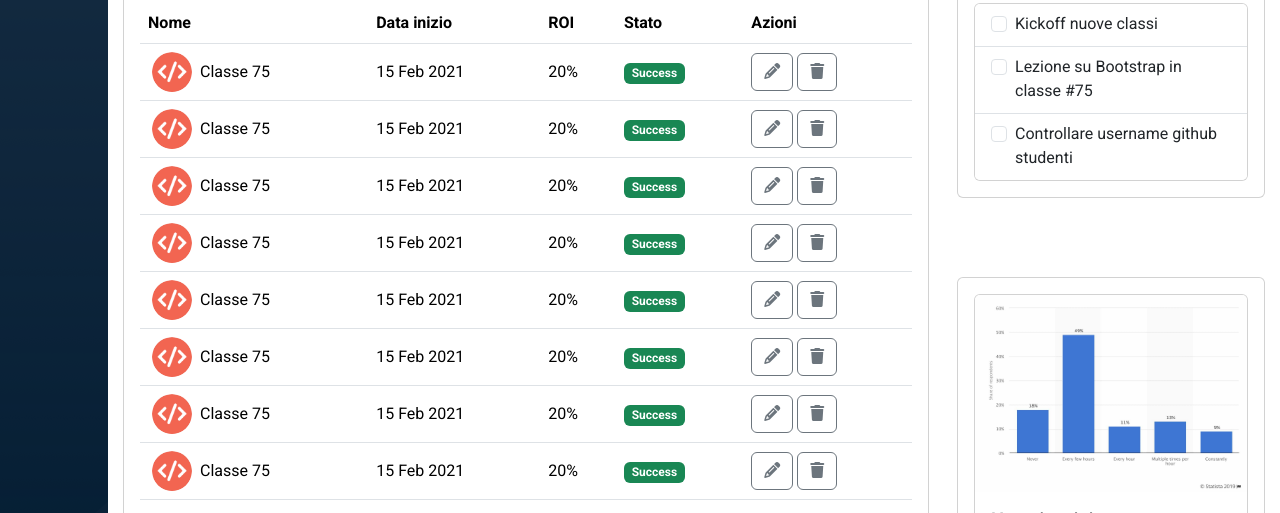
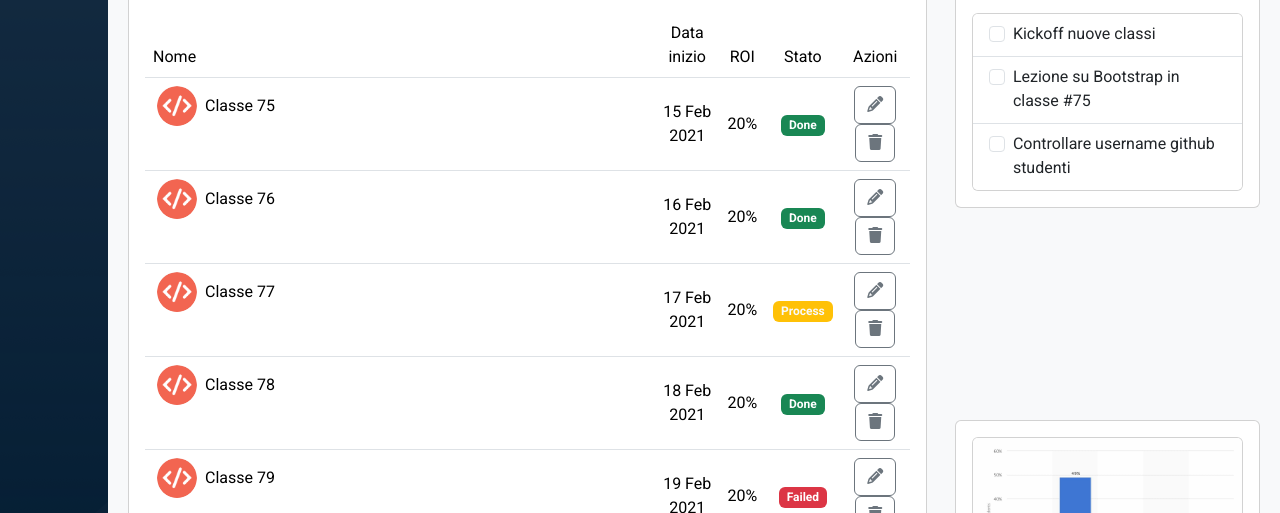
Before and after one commit to Alethepata/html-css-bootstrap-dashboard, a plain HTML site: page index.html in a window 1280 px wide. Shown: the part 287-800 px from the top of the page. Drawn offline with nearby package versions, Linux system fonts and the light colour scheme.

Commit message:
[Edit] table

```diff
--- a/css/style.css
+++ b/css/style.css
@@ -39,11 +39,11 @@ margin-top: 60px;
   height: 100%;
   overflow: auto;
 }
-.m_container{
-margin:15px;
+.p_container:nth-child(2){
+background-color: #f8f9fa;
 }
 .p_container{
-padding: 25px 15px;
+padding: 25px 20px;
 }
 
 .button_custom{
--- a/index.html
+++ b/index.html
@@ -155,9 +155,10 @@
             </div>
           </div>
         </div>
-        <div class="m_container d-xl-flex">
-          <div class="row row-cols-1 row_card_1_custom me-3">
-            <div class="col mb-5">
+        <div class="p_container d-xl-flex">
+
+          <div class="row row-cols-1 row_card_1_custom me-xl-3">
+            <div class="col mb-4">
               <div class="card">
                 <div class="card-header">
                   <h3>
@@ -169,19 +170,19 @@
                   <table class="table table-hover">
                     <thead>
                       <tr>
-                        <th colspan="12" >
+                        <th  class="col-xl-8 fw-normal" >
                           Nome
                         </th>
-                        <th scope="col">
+                        <th class="col fw-normal text-center">
                           Data inizio
                         </th>
-                        <th scope="col">
+                        <th class="col fw-normal  text-center">
                           ROI
                         </th>
-                        <th scope="col">
+                        <th class="col fw-normal  text-center">
                           Stato
                         </th>
-                        <th scope="col">
+                        <th class="col fw-normal text-center">
                           Azioni
                         </th>
                       </tr>
@@ -189,25 +190,27 @@
                     <tbody>
 
                       <tr>
-                        <td colspan="12">
+                        <td>
                           <img class="class_avatar rounded-circle mx-1" src="img/class-avatar.jpg" alt="">
                           <span class="align-middle">
                             Classe 75
                           </span>
                         </td>
-                        <td class="align-middle">15 Feb 2021</td>
-                        <td class="align-middle">
+                        <td class="align-middle text-center">
+                          15 Feb 2021
+                        </td>
+                        <td class="align-middle text-center">
                           <span>
                             20%
                           </span>
                         </td>
-                        <td class="align-middle">
+                        <td class="align-middle text-center">
                           <span class="badge text-bg-success">
-                            Success
+                            Done
                           </span>
 
                         </td>
-                        <td class="align-middle">
+                        <td class="align-middle text-center">
                           <a class="btn btn-outline-secondary" href="http://">
                             <i class="fa-solid fa-pencil"></i>
                           </a>
@@ -218,25 +221,27 @@
                       </tr>
 
                       <tr>
-                        <td colspan="12">
+                        <td>
                           <img class="class_avatar rounded-circle mx-1" src="img/class-avatar.jpg" alt="">
                           <span class="align-middle">
-                            Classe 75
+                            Classe 76
                           </span>
                         </td>
-                        <td class="align-middle">15 Feb 2021</td>
-                        <td class="align-middle">
+                        <td class="align-middle text-center">
+                          16 Feb 2021
+                        </td>
+                        <td class="align-middle text-center">
                           <span>
                             20%
                           </span>
                         </td>
-                        <td class="align-middle">
+                        <td class="align-middle text-center">
                           <span class="badge text-bg-success">
-                            Success
+                            Done
                           </span>
 
                         </td>
-                        <td class="align-middle">
+                        <td class="align-middle text-center">
                           <a class="btn btn-outline-secondary" href="http://">
                             <i class="fa-solid fa-pencil"></i>
                           </a>
@@ -247,25 +252,27 @@
                       </tr>
 
                       <tr>
-                        <td colspan="12">
+                        <td>
                           <img class="class_avatar rounded-circle mx-1" src="img/class-avatar.jpg" alt="">
                           <span class="align-middle">
-                            Classe 75
+                            Classe 77
                           </span>
                         </td>
-                        <td class="align-middle">15 Feb 2021</td>
-                        <td class="align-middle">
+                        <td class="align-middle text-center">
+                          17 Feb 2021
+                        </td>
+                        <td class="align-middle text-center">
                           <span>
                             20%
                           </span>
                         </td>
-                        <td class="align-middle">
-                          <span class="badge text-bg-success">
-                            Success
+                        <td class="align-middle text-center">
+                          <span class="badge text-bg-warning text-light">
+                            Process
                           </span>
 
                         </td>
-                        <td class="align-middle">
+                        <td class="align-middle text-center">
                           <a class="btn btn-outline-secondary" href="http://">
                             <i class="fa-solid fa-pencil"></i>
                           </a>
@@ -276,25 +283,27 @@
                       </tr>
 
                       <tr>
-                        <td colspan="12">
+                        <td>
                           <img class="class_avatar rounded-circle mx-1" src="img/class-avatar.jpg" alt="">
                           <span class="align-middle">
-                            Classe 75
+                            Classe 78
                           </span>
                         </td>
-                        <td class="align-middle">15 Feb 2021</td>
-                        <td class="align-middle">
+                        <td class="align-middle text-center">
+                          18 Feb 2021
+                        </td>
+                        <td class="align-middle text-center">
                           <span>
                             20%
                           </span>
                         </td>
-                        <td class="align-middle">
+                        <td class="align-middle text-center">
                           <span class="badge text-bg-success">
-                            Success
+                            Done
                           </span>
 
                         </td>
-                        <td class="align-middle">
+                        <td class="align-middle text-center">
                           <a class="btn btn-outline-secondary" href="http://">
                             <i class="fa-solid fa-pencil"></i>
                           </a>
@@ -305,25 +314,27 @@
                       </tr>
 
                       <tr>
-                        <td colspan="12">
+                        <td>
                           <img class="class_avatar rounded-circle mx-1" src="img/class-avatar.jpg" alt="">
                           <span class="align-middle">
-                            Classe 75
+                            Classe 79
                           </span>
                         </td>
-                        <td class="align-middle">15 Feb 2021</td>
-                        <td class="align-middle">
+                        <td class="align-middle text-center">
+                          19 Feb 2021
+                        </td>
+                        <td class="align-middle text-center">
                           <span>
                             20%
                           </span>
                         </td>
-                        <td class="align-middle">
-                          <span class="badge text-bg-success">
-                            Success
+                        <td class="align-middle text-center">
+                          <span class="badge text-bg-danger">
+                            Failed
                           </span>
 
                         </td>
-                        <td class="align-middle">
+                        <td class="align-middle text-center">
                           <a class="btn btn-outline-secondary" href="http://">
                             <i class="fa-solid fa-pencil"></i>
                           </a>
@@ -334,25 +345,27 @@
                       </tr>
 
                       <tr>
-                        <td colspan="12">
+                        <td>
                           <img class="class_avatar rounded-circle mx-1" src="img/class-avatar.jpg" alt="">
                           <span class="align-middle">
-                            Classe 75
+                            Classe 80
                           </span>
                         </td>
-                        <td class="align-middle">15 Feb 2021</td>
-                        <td class="align-middle">
+                        <td class="align-middle text-center">
+                          20 Feb 2021
+                        </td>
+                        <td class="align-middle text-center">
                           <span>
                             20%
                           </span>
                         </td>
-                        <td class="align-middle">
+                        <td class="align-middle text-center">
                           <span class="badge text-bg-success">
-                            Success
+                            Done
                           </span>
 
                         </td>
-                        <td class="align-middle">
+                        <td class="align-middle text-center">
                           <a class="btn btn-outline-secondary" href="http://">
                             <i class="fa-solid fa-pencil"></i>
                           </a>
@@ -363,25 +376,27 @@
                       </tr>
 
                       <tr>
-                        <td colspan="12">
+                        <td>
                           <img class="class_avatar rounded-circle mx-1" src="img/class-avatar.jpg" alt="">
                           <span class="align-middle">
-                            Classe 75
+                            Classe 81
                           </span>
                         </td>
-                        <td class="align-middle">15 Feb 2021</td>
-                        <td class="align-middle">
+                        <td class="align-middle text-center">
+                          21 Feb 2021
+                        </td>
+                        <td class="align-middle text-center">
                           <span>
                             20%
                           </span>
                         </td>
-                        <td class="align-middle">
-                          <span class="badge text-bg-success">
-                            Success
+                        <td class="align-middle text-center">
+                          <span class="badge text-bg-danger">
+                            Failed
                           </span>
 
                         </td>
-                        <td class="align-middle">
+                        <td class="align-middle text-center">
                           <a class="btn btn-outline-secondary" href="http://">
                             <i class="fa-solid fa-pencil"></i>
                           </a>
@@ -392,25 +407,27 @@
                       </tr>
 
                       <tr>
-                        <td colspan="12">
+                        <td>
                           <img class="class_avatar rounded-circle mx-1" src="img/class-avatar.jpg" alt="">
                           <span class="align-middle">
-                            Classe 75
+                            Classe 82
                           </span>
                         </td>
-                        <td class="align-middle">15 Feb 2021</td>
-                        <td class="align-middle">
+                        <td class="align-middle text-center">
+                          22 Feb 2021
+                        </td>
+                        <td class="align-middle text-center">
                           <span>
                             20%
                           </span>
                         </td>
-                        <td class="align-middle">
+                        <td class="align-middle text-center">
                           <span class="badge text-bg-success">
-                            Success
+                            Done
                           </span>
 
                         </td>
-                        <td class="align-middle">
+                        <td class="align-middle text-center">
                           <a class="btn btn-outline-secondary" href="http://">
                             <i class="fa-solid fa-pencil"></i>
                           </a>
@@ -419,6 +436,8 @@
                           </button>
                         </td>
                       </tr>
+
+
                     </tbody>
                   </table>
 
@@ -470,8 +489,9 @@
               </div>
             </div>
           </div>
-          <div class="row row-cols-1 row_card_2_custom">
-            <div class="col mb-5">
+
+          <div class="row row-cols-1 row_card_2_custom mt-3 mt-xl-0 ">
+            <div class="col mb-4">
               <div class="card">
                 <div class="card-header">
                   <h3>
@@ -534,8 +554,6 @@
             </div>
           </div>
 
-
-
         </div>
       </div>
 
```
